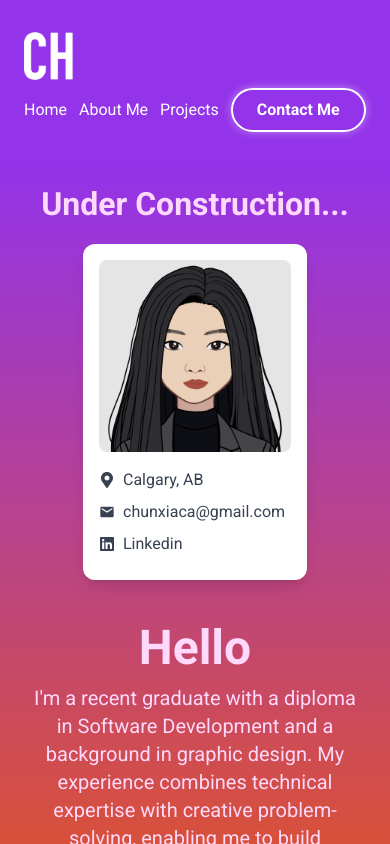
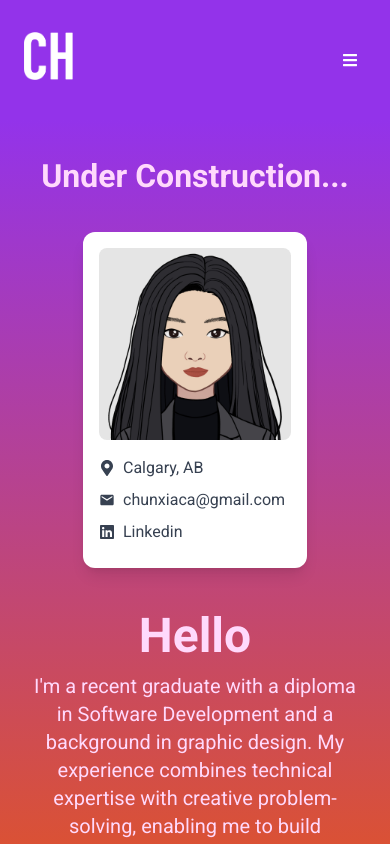
Before and after one commit to ChunxiaHuang/chunxiahuang, a Next.js app: page / in a window 390 px wide. Shown: the top 844 px of the page. Built offline with nearby package versions, Linux system fonts and the light colour scheme.

Commit message:
update hamburger menu and web icon

```diff
--- a/app/components/Header.js
+++ b/app/components/Header.js
@@ -2,7 +2,7 @@
 import Link from "next/link";
 import { usePathname } from "next/navigation";
 import { useEffect, useState } from "react";
-import { FaTimes } from "react-icons/fa";
+import { FaBars, FaTimes } from "react-icons/fa";
 
 export default function Header() {
   const pathname = usePathname();
@@ -34,38 +34,22 @@ export default function Header() {
                     />
                 </Link>
                 {/* Hamburger Menu for Small Screens */}
-                {/* <button
-                    className="block md:hidden p-2 rounded bg-purple-700"
+                <button
+                    className="block md:hidden p-2"
                     onClick={() => setIsMenuOpen(!isMenuOpen)}
                 >
-                    ☰
-                </button> */}
+                    { isMenuOpen ? <FaTimes /> : <FaBars /> }
+                </button>
                 {/* Navigation Links */}
-                <div
-                    className={`flex flex-row items-center space-x-3 md:space-x-8`}
-                >
-                    <a
-                        href="/"
-                        className={`hover:underline ${
-                        activePath === "/" ? "font-extraboldbold" : ""
-                        }`}
-                    >
+                {/* Desktop Navigation */}
+                <div className="hidden md:flex items-center space-x-8">
+                    <a href="/" className="hover:font-bold">
                         Home
                     </a>
-                    <a
-                        href="/about"
-                        className={`hover:underline ${
-                            activePath === "/about" ? "font-extraboldbold" : ""
-                        }`}
-                    >
+                    <a href="/about" className="hover:font-bold">
                         About Me
                     </a>
-                    <a
-                        href="/projects"
-                        className={`hover:underline ${
-                            activePath === "/projects" ? "font-extrabold" : ""
-                        }`}
-                    >
+                    <a href="/projects" className="hover:font-bold">
                         Projects
                     </a>
                     <a
@@ -80,6 +64,45 @@ export default function Header() {
                     </a>
                 </div>
             </nav>
+            {/* Mobile Dropdown Menu */}
+            {isMenuOpen && (
+                <div
+                    className="absolute top-0 left-0 w-full h-auto mt-24 py-16 bg-purple-600 text-white flex flex-col items-center justify-center space-y-8 z-50"
+                >
+                    <a
+                        href="/"
+                        className="text-2xl hover:underline"
+                        onClick={() => setIsMenuOpen(false)}
+                    >
+                        Home
+                    </a>
+                    <a
+                        href="/about"
+                        className="text-2xl hover:underline"
+                        onClick={() => setIsMenuOpen(false)}
+                    >
+                        About Me
+                    </a>
+                    <a
+                        href="/projects"
+                        className="text-2xl hover:underline"
+                        onClick={() => setIsMenuOpen(false)}
+                    >
+                        Projects
+                    </a>
+                    <a
+                        href="#"
+                        className="text-2xl btn-glow"
+                        onClick={(e) => {
+                            e.preventDefault();
+                            setIsMenuOpen(false);
+                            setIsModalOpen(true);
+                        }}
+                    >
+                        Contact Me
+                    </a>
+                </div>
+            )}
         </header>
 
         {/* Modal */}
--- a/app/layout.js
+++ b/app/layout.js
@@ -21,7 +21,10 @@ const roboto = Roboto({
 
 export const metadata = {
   title: "Chunxia Huang",
-  description: "Generated by create next app",
+  description: "Welcome to my personal website! I am a passionate software developer with a background in graphic design. Explore my portfolio, discover my projects, and connect with me to collaborate on creating impactful and user-friendly solutions. Let's bring ideas to life together!",
+  icons: {
+    icon: "/ch.png",
+  },
 };
 
 export default function RootLayout({ children }) {
--- a/app/page.js
+++ b/app/page.js
@@ -5,11 +5,11 @@ import { MdEmail } from "react-icons/md";
 export default function Home() {
 
     // 动态生成粒子
-    const particles = Array.from({ length: 100 });
+    // const particles = Array.from({ length: 100 });
 
   return (
     <div className="bg-gradient-to-b from-purple-600 to-orange-600 min-h-screen flex flex-col items-center">
-      <h1 className="h2 text-center py-4">Under Construction...</h1>
+      <h1 className="h2 text-center py-8">Under Construction...</h1>
       <div className="flex flex-col lg:flex-row items-center justify-center space-y-8 lg:space-y-0 lg:space-x-16 w-full lg:h-auto">
         {/* 左侧头像卡片 */}
         <div className="bg-white rounded-xl shadow-lg max-w-xs lg:max-w-sm h-auto p-4">
@@ -35,9 +35,9 @@ export default function Home() {
           </Link>
         </div>
 
-        <div className="text-center lg:text-left max-w-xl">
+        <div className="text-center md:text-left">
           <h1 className="h1">Hello</h1>
-          <p className="p text-xl text-white w-[330px] lg:w-auto max-w-xl ">
+          <p className="p text-xl text-white w-[330px] md:w-auto max-w-xl ">
           I'm a recent graduate with a diploma in Software Development and a background in graphic design. My experience combines technical expertise with creative problem-solving, enabling me to build functional and visually appealing solutions. I’m passionate about growing my career in the software development industry and leveraging my skills to create impactful, user-friendly applications.</p>
         </div>
       </div>
```
Also changed, not shown: public/ch.png (added).
